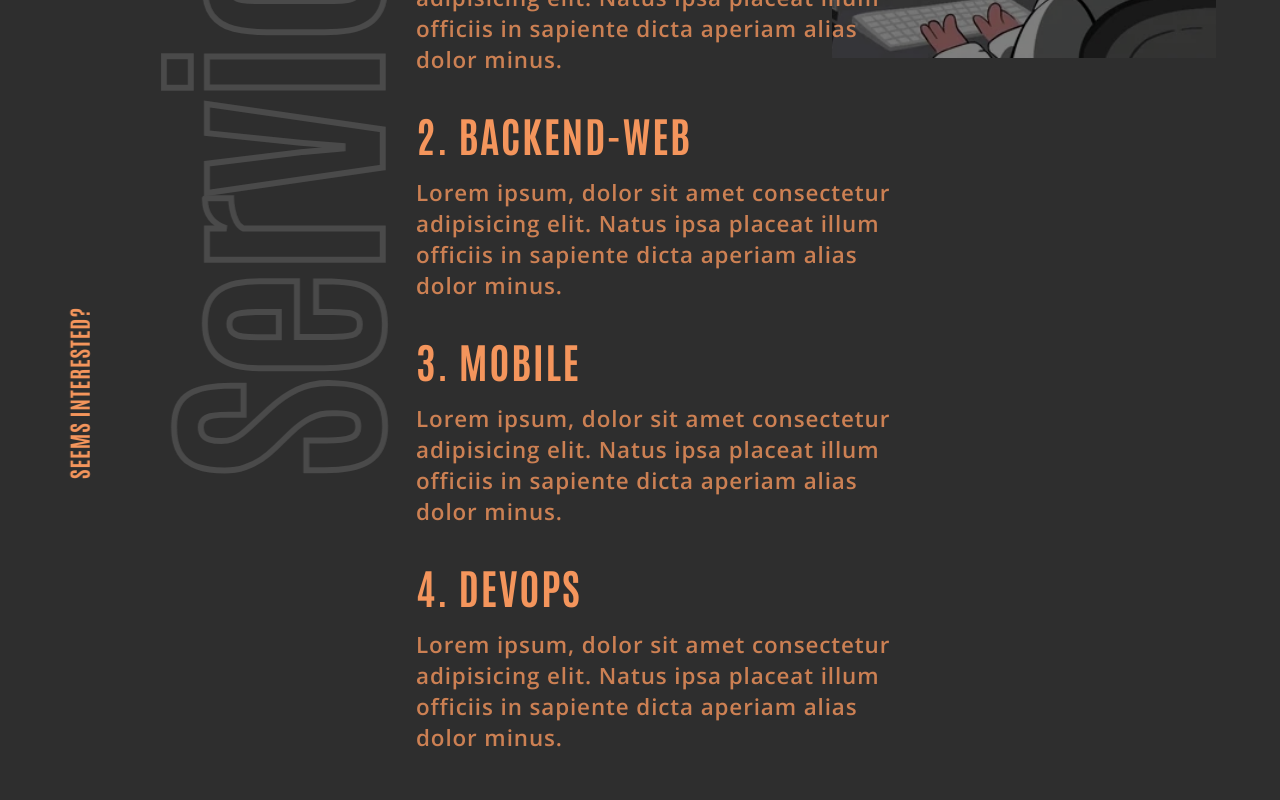
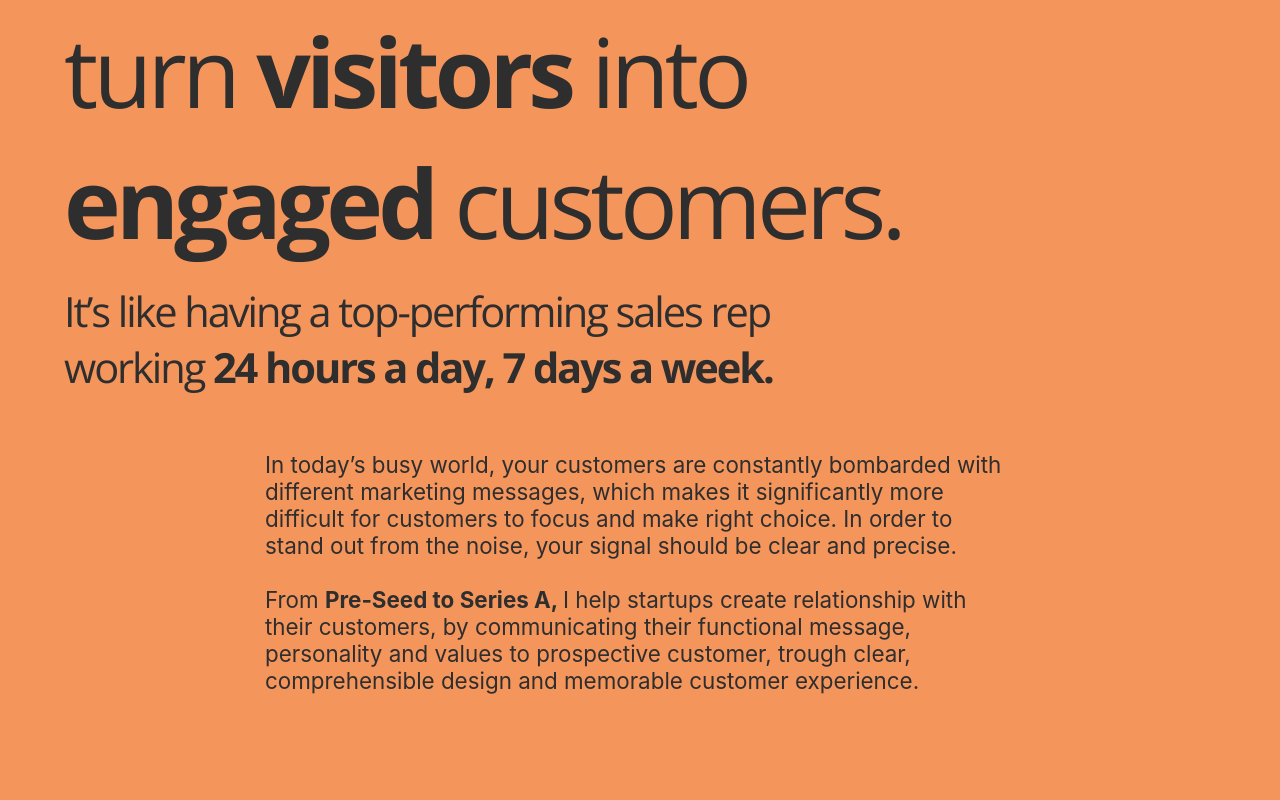
Before and after one commit to holdmypotion/portfolio-v2, a Next.js app: page / in a window 1280 px wide. Shown: the part 4100-4900 px from the top of the page. Built offline with nearby package versions, Linux system fonts and the light colour scheme.

Commit message:
Added an USP section on the home page

```diff
--- /dev/null
+++ b/components/portfolio/home/usp.js
@@ -0,0 +1,43 @@
+import { Container } from '../../../styles/portfolio/globalStyles';
+import {
+  Heading,
+  Para,
+  ParaContainer,
+  SubHeading,
+  USPContainer,
+  InternalContainer,
+} from '../../../styles/portfolio/uspStyles';
+
+export default function USP() {
+  return (
+    <USPContainer>
+      <Container>
+        <InternalContainer>
+          <Heading>
+            Your website should <br /> turn <span> visitors</span> into <br />{' '}
+            <span>engaged</span> customers.
+          </Heading>
+          <SubHeading>
+            It’s like having a top-performing sales rep <br /> working{' '}
+            <span> 24 hours a day, 7 days a week.</span>
+          </SubHeading>
+          <ParaContainer>
+            <Para>
+              In today’s busy world, your customers are constantly bombarded
+              with different marketing messages, which makes it significantly
+              more difficult for customers to focus and make right choice. In
+              order to stand out from the noise, your signal should be clear and
+              precise.
+              <br /> <br />
+              From <span> Pre-Seed to Series A, </span> I help startups create
+              relationship with their customers, by communicating their
+              functional message, personality and values to prospective
+              customer, trough clear, comprehensible design and memorable
+              customer experience.
+            </Para>
+          </ParaContainer>
+        </InternalContainer>
+      </Container>
+    </USPContainer>
+  );
+}
--- a/pages/index.js
+++ b/pages/index.js
@@ -10,6 +10,7 @@ import { Button } from '../styles/blog/globalStyles';
 import { CASE_STUDIES, SERVICES } from '../data/dummy';
 import Services from '../components/portfolio/home/services';
 import Contact from '../components/portfolio/home/contact';
+import USP from '../components/portfolio/home/usp';
 
 export default function Home() {
   return (
@@ -55,6 +56,7 @@ export default function Home() {
         heading='Case Studies'
         projects={CASE_STUDIES}
       />
+      <USP />
       <Services services={SERVICES} />
       <Contact />
     </Layout>
--- a/styles/portfolio/globalStyles.js
+++ b/styles/portfolio/globalStyles.js
@@ -2,7 +2,7 @@ import { motion } from 'framer-motion';
 import styled, { keyframes } from 'styled-components';
 
 export const Container = styled.div`
-  background-color: ${props => props.theme.gray};
+  /* background-color: ${props => props.theme.gray}; */
   max-width: 90%;
   margin: 0 auto;
 `;
--- a/styles/portfolio/servicesStyles.js
+++ b/styles/portfolio/servicesStyles.js
@@ -6,9 +6,14 @@ export const ServicesContainer = styled.div`
 `;
 
 export const StickyWrapper = styled.div`
+  top: 0;
   @media (min-width: 1080px) {
-    top: 20vh;
+    top: 0;
     position: sticky;
+  }
+
+  @media (min-height: 900px) {
+    top: 20%;
   }
 `;
 
--- /dev/null
+++ b/styles/portfolio/uspStyles.js
@@ -0,0 +1,61 @@
+import styled from 'styled-components';
+
+export const USPContainer = styled.main`
+  padding: 15vh 0;
+  background-color: ${props => props.theme.primary};
+  margin: 20vh auto;
+`;
+
+export const InternalContainer = styled.div`
+  max-width: 1800px;
+  margin: 0 auto;
+`;
+
+export const Heading = styled.h1`
+  font-family: Open Sans;
+  font-size: calc(2rem + 5vw);
+  font-weight: normal;
+  color: ${props => props.theme.gray};
+  padding-bottom: 1rem;
+  text-transform: none;
+  width: 90%;
+  letter-spacing: -0.05em;
+
+  & span {
+    font-weight: 700;
+  }
+`;
+
+export const SubHeading = styled.h3`
+  font-family: Open Sans;
+  font-size: calc(1rem + 2vw);
+  font-weight: normal;
+  color: ${props => props.theme.gray};
+  padding-bottom: 1rem;
+  text-transform: none;
+  width: 90%;
+  letter-spacing: -0.05em;
+
+  & span {
+    font-weight: 700;
+  }
+`;
+
+export const ParaContainer = styled.div`
+  padding-top: 5vh;
+  max-width: 750px;
+  width: 100%;
+  margin: 0 auto;
+  @media (min-width: 1080px) {
+    /* max-width: 40%; */
+  }
+`;
+
+export const Para = styled.p`
+  color: ${props => props.theme.gray};
+  font-size: calc(1rem + 0.5vw);
+
+  & span {
+    font-weight: 700;
+  }
+`;
```
Also changed, not shown: 1 other file (tests, documents, lock files or other folders).
